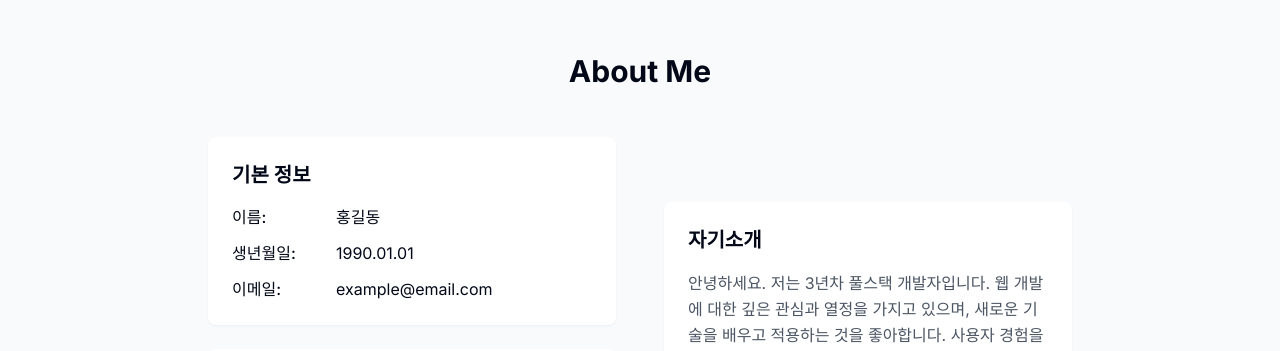
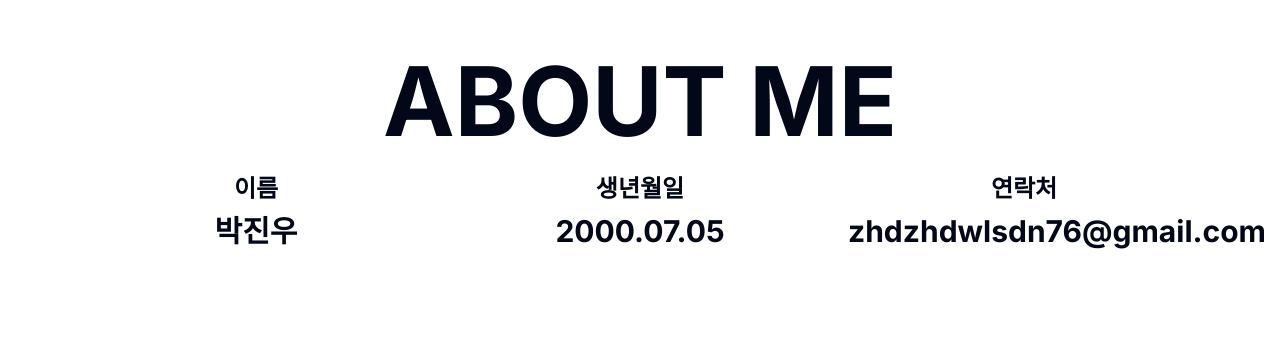
Before and after one commit to Norang2810/Heyjinu-Portfolio, a Next.js app: page / in a window 1280 px wide. Shown: the part 2427-2778 px from the top of the page. Built offline with nearby package versions, Linux system fonts and the light colour scheme.

Commit message:
text xl update

```diff
--- a/components/sections/AboutSection.tsx
+++ b/components/sections/AboutSection.tsx
@@ -1,46 +1,20 @@
 export function AboutSection() {
   return (
-    <section id="about" className="section bg-gray-50 py-20">
-      <div className="max-w-4xl mx-auto px-4" data-aos="fade-up">
-        <h2 className="text-3xl font-bold mb-12 text-center">About Me</h2>
-        <div className="grid md:grid-cols-2 gap-12 items-center">
-          <div className="space-y-6">
-            <div className="bg-white p-6 rounded-lg shadow-sm">
-              <h3 className="text-xl font-semibold mb-4">기본 정보</h3>
-              <ul className="space-y-3">
-                <li className="flex items-center gap-2">
-                  <span className="font-medium min-w-24">이름:</span>
-                  <span>홍길동</span>
-                </li>
-                <li className="flex items-center gap-2">
-                  <span className="font-medium min-w-24">생년월일:</span>
-                  <span>1990.01.01</span>
-                </li>
-                <li className="flex items-center gap-2">
-                  <span className="font-medium min-w-24">이메일:</span>
-                  <span>example@email.com</span>
-                </li>
-              </ul>
-            </div>
-            <div className="bg-white p-6 rounded-lg shadow-sm">
-              <h3 className="text-xl font-semibold mb-4">학력</h3>
-              <ul className="space-y-3">
-                <li>
-                  <p className="font-medium">OO대학교</p>
-                  <p className="text-gray-600">컴퓨터공학과 (2015-2019)</p>
-                </li>
-              </ul>
-            </div>
+    <section id="about" className="section bg-white py-4">
+      <div className="max-w-6xl mx-auto px-4" data-aos="fade-up">
+        <h2 className="text-8xl font-bold mb-6 text-center">ABOUT ME</h2>
+        <div className="grid grid-cols-1 md:grid-cols-3 gap-8 text-center">
+          <div>
+            <h3 className="text-2xl font-semibold mb-2">이름</h3>
+            <p className="text-3xl font-bold">박진우</p>
           </div>
-          <div className="bg-white p-6 rounded-lg shadow-sm">
-            <h3 className="text-xl font-semibold mb-4">자기소개</h3>
-            <p className="text-gray-600 leading-relaxed">
-              안녕하세요. 저는 3년차 풀스택 개발자입니다.
-              웹 개발에 대한 깊은 관심과 열정을 가지고 있으며,
-              새로운 기술을 배우고 적용하는 것을 좋아합니다.
-              사용자 경험을 개선하고 효율적인 코드를 작성하는 것에
-              큰 가치를 두고 있습니다.
-            </p>
+          <div>
+            <h3 className="text-2xl font-semibold mb-2">생년월일</h3>
+            <p className="text-3xl font-bold">2000.07.05</p>
+          </div>
+          <div>
+            <h3 className="text-2xl font-semibold mb-2">연락처</h3>
+            <p className="text-3xl font-bold">zhdzhdwlsdn76@gmail.com</p>
           </div>
         </div>
       </div>
--- a/components/sections/HeroSection.tsx
+++ b/components/sections/HeroSection.tsx
@@ -29,19 +29,19 @@ export function HeroSection() {
       return {
         title: "안녕하세요!",
         description: "풀스택 개발자입니다.",
-        active: 0
+        active: 0,
       };
     } else if (scrollPosition < window.innerHeight * 1.5) {
       return {
         title: "환영합니다!",
         description: "사용자 경험을 디자인합니다.",
-        active: 1
+        active: 1,
       };
     } else {
       return {
         title: "함께 일해요!",
         description: "최고의 결과를 만들어냅니다.",
-        active: 2
+        active: 2,
       };
     }
   };
@@ -49,9 +49,9 @@ export function HeroSection() {
   const { active } = getText();
 
   const textSets = [
-    { title: "안녕하세요!", description: "풀스택 개발자입니다." },
+    { title: "안녕하세요!", description: "풀스택 개발자 박진우입니다!" },
     { title: "환영합니다!", description: "사용자 경험을 디자인합니다." },
-    { title: "함께 일해요!", description: "최고의 결과를 만들어냅니다." }
+    { title: "함께 일해요!", description: "최고의 결과를 만들어냅니다." },
   ];
 
   return (
@@ -63,18 +63,16 @@ export function HeroSection() {
       >
         <div className="text-center relative">
           {/* 더 큰 배경 안경 아이콘 */}
-          <div
-            className="absolute top-1/2 left-1/2 -translate-x-1/2 -translate-y-1/2 -z-10 opacity-5"
-          >
-            <Glasses className="w-[60rem] h-[60rem]" />
+          <div className="absolute top-1/2 left-1/2 -translate-x-1/2 -translate-y-1/2 -z-10 opacity-5">
+            <Glasses className="w-[80rem] h-[80rem]" />
           </div>
 
           {/* 텍스트 애니메이션 */}
           <div
             className="relative"
             style={{
-              perspective: '1000px',
-              transformStyle: 'preserve-3d',
+              perspective: "1000px",
+              transformStyle: "preserve-3d",
             }}
           >
             {textSets.map((text, index) => (
@@ -85,20 +83,21 @@ export function HeroSection() {
                   opacity: active === index ? 1 : 0,
                   transform: `
                     translateY(${(index - active) * 20}px)
-                    translateZ(${active === index ? '50px' : '-50px'})
+                    translateZ(${active === index ? "50px" : "-50px"})
                     scale(${active === index ? 1 : 0.9})
                   `,
-                  pointerEvents: active === index ? 'auto' : 'none',
-                  textShadow: active === index
-                    ? '0 0 20px rgba(255,255,255,0.3), 0 0 40px rgba(255,255,255,0.1)'
-                    : 'none'
+                  pointerEvents: active === index ? "auto" : "none",
+                  textShadow:
+                    active === index
+                      ? "0 0 20px rgba(255,255,255,0.3), 0 0 40px rgba(255,255,255,0.1)"
+                      : "none",
                 }}
               >
                 <div className="flex flex-col items-center">
-                  <h1 className="text-7xl font-bold mb-4 whitespace-nowrap">
+                  <h1 className="text-9xl font-bold mb-4 whitespace-nowrap">
                     {text.title}
                   </h1>
-                  <p className="text-2xl text-white/80 whitespace-nowrap">
+                  <p className="text-3xl text-white/80 whitespace-nowrap">
                     {text.description}
                   </p>
                 </div>
@@ -111,7 +110,9 @@ export function HeroSection() {
       {/* Hero 이후 콘텐츠 */}
       <section className="h-[200vh] flex flex-col items-center justify-center bg-gray-100">
         <h2 className="text-3xl font-bold">다음 섹션</h2>
-        <p className="text-lg text-gray-600 mt-4">Hero 섹션 이후의 콘텐츠입니다.</p>
+        <p className="text-lg text-gray-600 mt-4">
+          Hero 섹션 이후의 콘텐츠입니다.
+        </p>
       </section>
     </>
   );
```
